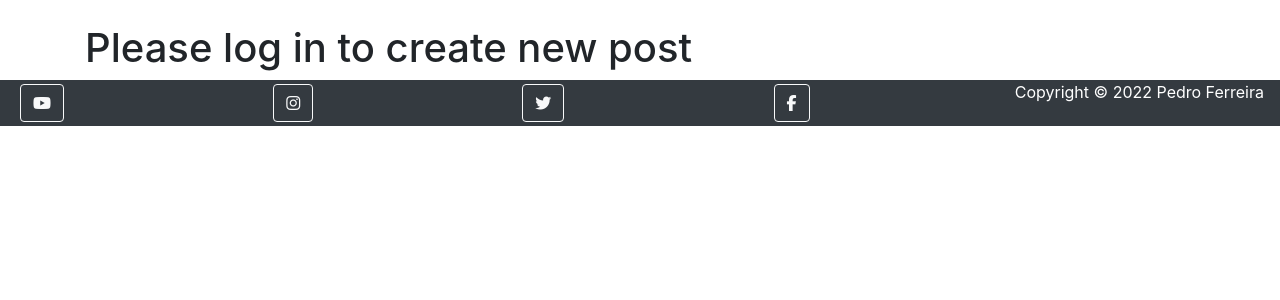
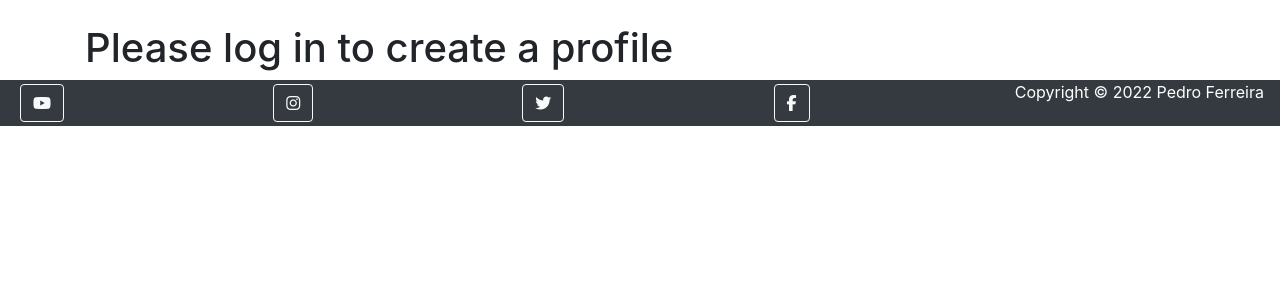
Before and after one commit to Code-Institute-Submissions/i-love-this-game, a Django app: page /members/create_profile_page/ in a window 1280 px wide. Shown: the part 56-356 px from the top of the page. Run offline with Django 4.2, Linux system fonts and the light colour scheme; some libraries are stand-ins or nearby versions.

Commit message:
Change message for not logged in users on create_user_profile_page.html

```diff
--- a/members/templates/registration/create_user_profile_page.html
+++ b/members/templates/registration/create_user_profile_page.html
@@ -19,6 +19,6 @@
     </div>
     <br/>
 {% else %}
-    <h1>Please log in to create new post</h1>
+    <h1>Please log in to create a profile</h1>
 {% endif %}
 {% endblock %}
```
